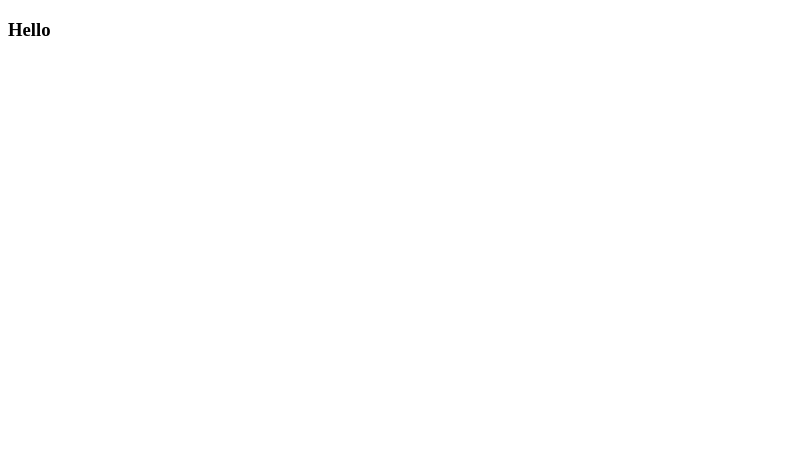
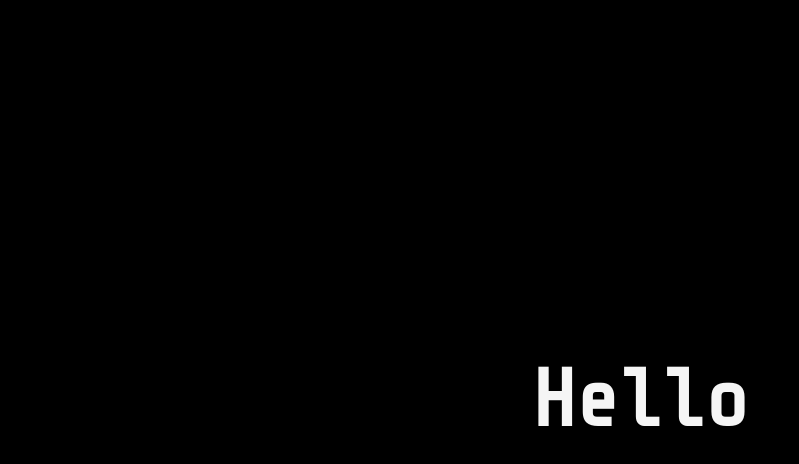
Before and after one commit to araf821/MERN-Project, a website: page views/index.html in a window 1280 px wide. Shown: the whole page, without its empty margins (0-799 px from the left). Drawn offline with nearby package versions, Linux system fonts and the light colour scheme; files that its build step writes are made by us from their sources.

Commit message:
set up dummy html and css

```diff
--- a/server.js
+++ b/server.js
@@ -3,8 +3,8 @@ const app = express();
 const path = require("path");
 const PORT = process.env.PORT || 3500;
 
-app.use("/", express.static(path.join(__dirname)));
+app.use("/", express.static(path.join(__dirname, "/public")));
 
-app.use("/", require("./routes/root"))
+app.use("/", require("./routes/root"));
 
 app.listen(PORT, () => console.log(`Server has started on PORT ${PORT}`));
--- a/views/index.html
+++ b/views/index.html
@@ -4,9 +4,10 @@
     <meta charset="UTF-8">
     <meta http-equiv="X-UA-Compatible" content="IE=edge">
     <meta name="viewport" content="width=device-width, initial-scale=1.0">
+    <link rel="stylesheet" href="css/styles.css">
     <title>Mern Backend</title>
 </head>
 <body>
-    <h3>Hello</h3>
+    <h1>Hello</h1>
 </body>
 </html>
```
